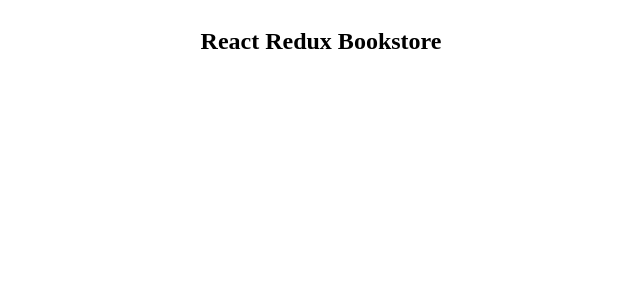
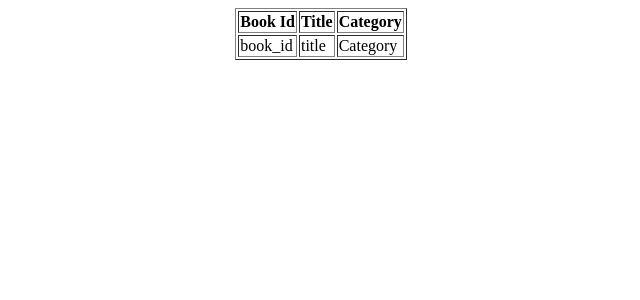
Before and after one commit to MFahadUmer/bookstore, a React (Create React App) app: page / in a window 1280 px wide. Shown: the top 300 px of the page, without its empty margins (319-959 px from the left). Built offline with nearby package versions, Linux system fonts and the light colour scheme.

Commit message:
Adds Book Component

```diff
--- a/src/components/App.js
+++ b/src/components/App.js
@@ -1,8 +1,9 @@
 import React from 'react';
+import BooksList from './BooksList';
 
 const App = () => (
   <div className="name">
-    <h2>React Redux Bookstore</h2>
+    <BooksList />
   </div>
 );
 
--- /dev/null
+++ b/src/components/Book.js
@@ -0,0 +1,11 @@
+import React from 'react';
+
+const Book = () => (
+  <tr>
+    <td>book_id</td>
+    <td>title</td>
+    <td>Category</td>
+  </tr>
+);
+
+export default Book;
--- /dev/null
+++ b/src/components/BooksList.js
@@ -0,0 +1,21 @@
+import React from 'react';
+import Book from './Book';
+
+const BooksList = () => (
+  <div>
+    <table border="1px">
+      <thead>
+        <tr>
+          <th>Book Id</th>
+          <th>Title</th>
+          <th>Category</th>
+        </tr>
+      </thead>
+      <tbody>
+        <Book />
+      </tbody>
+    </table>
+  </div>
+);
+
+export default BooksList;
```
Also changed, not shown: src/components/BooksForm.js (added, +21 -0 lines), src/reducers/books.js (deleted), src/reducers/booksReducer.js (added), 1 other file (tests, documents, lock files or other folders).
